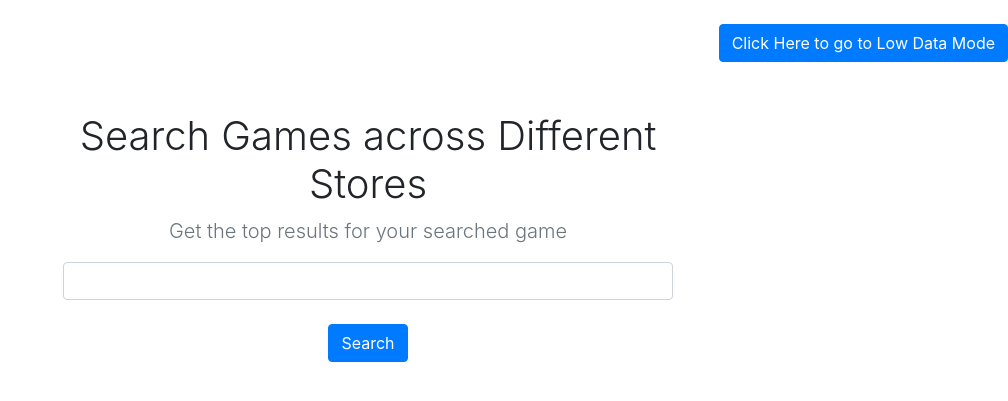
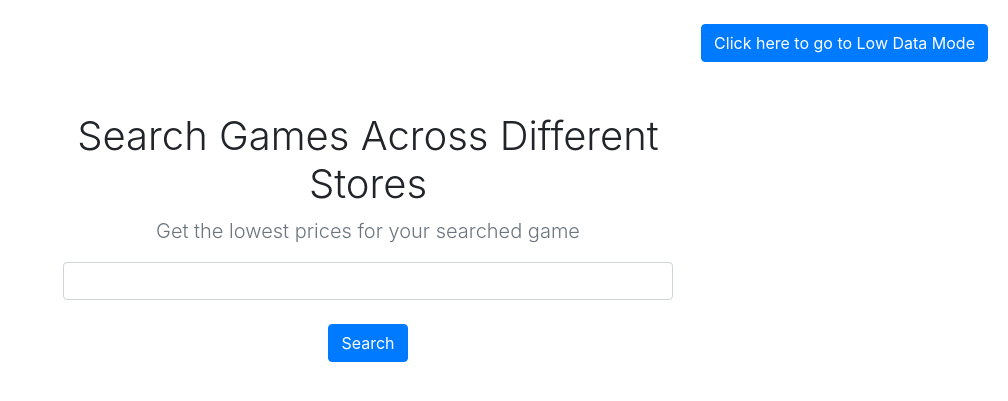
Before and after one commit to Hariharan2907/Game-Price-App, a Flask app: template templates/index1.html in a window 1280 px wide. Shown: the top 401 px of the page, without its empty margins (272-1280 px from the left). Run offline with Flask 2, Linux system fonts and the light colour scheme; the template is opened without the code that fills it, so the values that code supplies are empty; some libraries are stand-ins or nearby versions.

Commit message:
Add files via upload

```diff
--- a/templates/index1.html
+++ b/templates/index1.html
@@ -25,6 +25,9 @@
           font-size: 3.5rem;
         }
       }
+      .align-right {
+        margin-right: 20px;
+      }
     </style>
     <!-- Custom styles for this template -->
     <link href="{{ url_for('static', filename='album.css') }}" rel="stylesheet">
@@ -32,11 +35,13 @@
   <body>
 
 <main role="main">
-  <a class = "btn btn-primary my-2" style="float: right;" href= "https://find-game-prices-low-data.herokuapp.com/" target="_blank">Click Here to go to Low Data Mode</a> </p>
+  <div class="align-right">
+  <a class = "btn btn-primary my-2" style="float: right;" href= "https://find-game-prices-low-data.herokuapp.com/" >Click here to go to Low Data Mode</a> </p>
+  </div>
   <section class="jumbotron text-center">
     <div class="container">
-      <h1 class="jumbotron-heading">Search Games across Different Stores</h1>
-      <p class="lead text-muted">Get the top results for your searched game</p>
+      <h1 class="jumbotron-heading">Search Games Across Different Stores</h1>
+      <p class="lead text-muted">Get the lowest prices for your searched game</p>
       <form method="GET">
       <div class="input-group mb-3">
         <input type="text" name="query" class="form-control">
```
